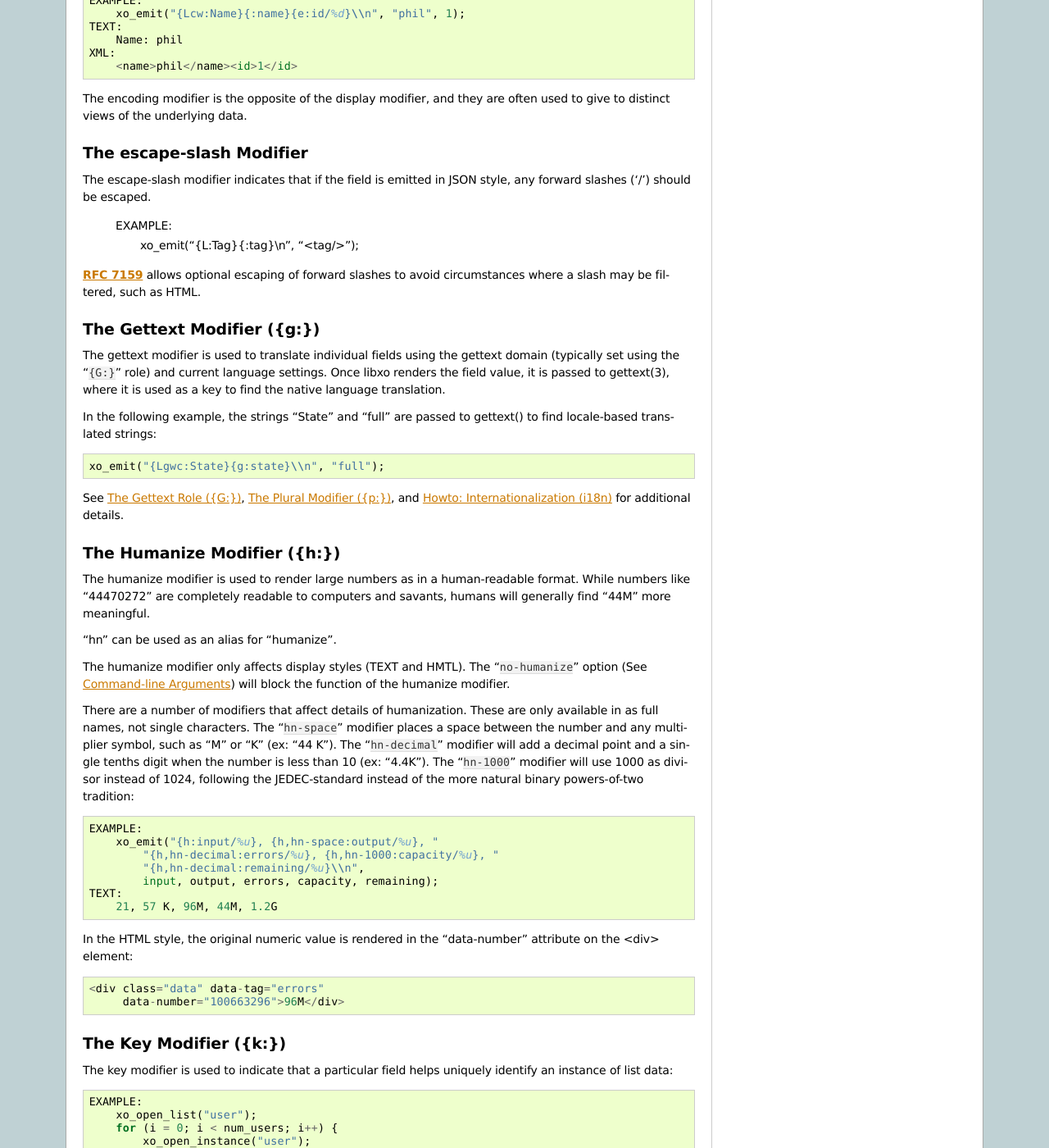
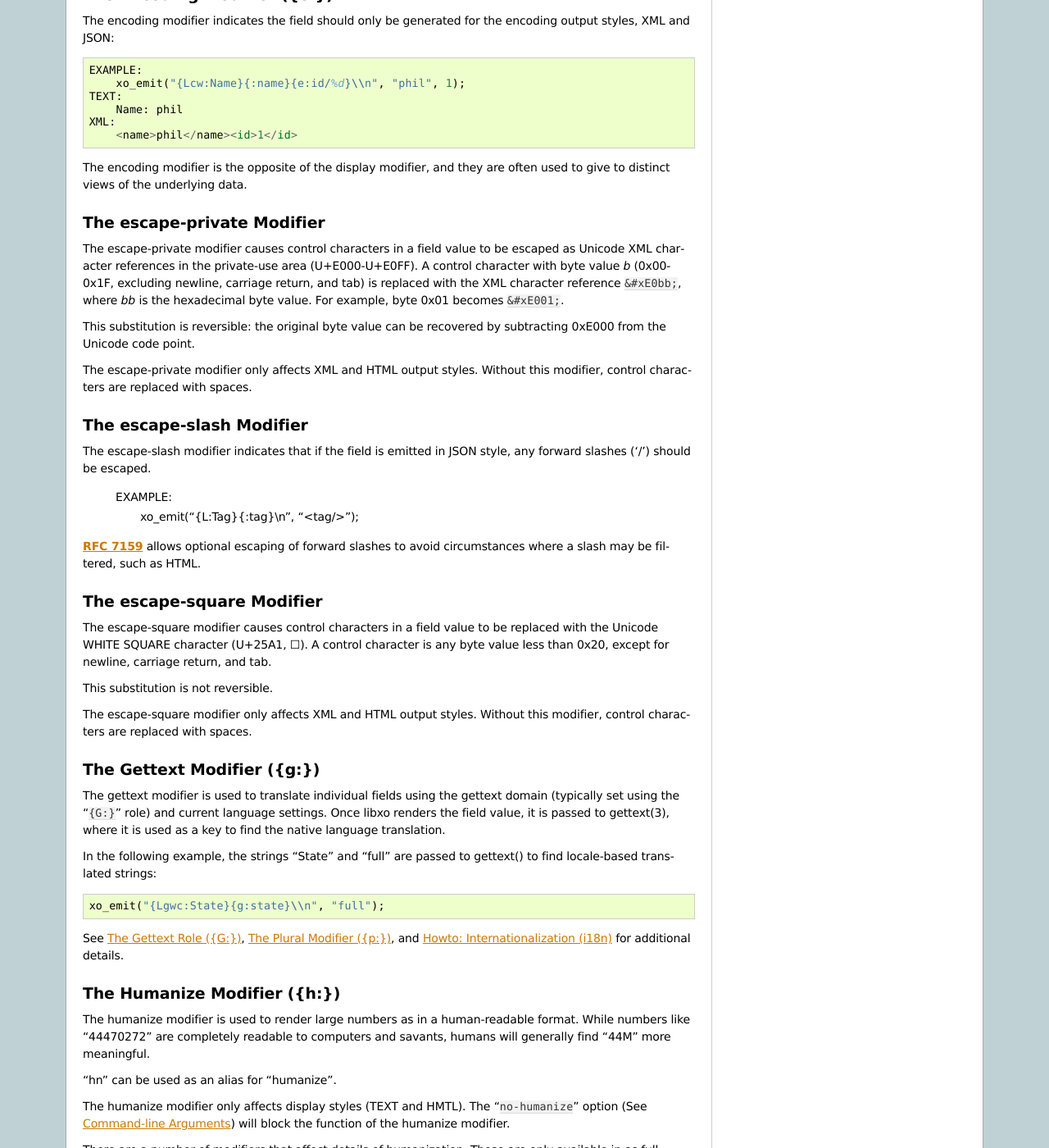
Before and after one commit to Juniper/libxo, a Sphinx documentation site: the page built from doc/field-modifiers.rst, in a window 1280 px wide and 1400 px high, scrolled down 1968 px. Shown: the whole window at 82% size. Built offline with Sphinx 7.4.7, drawn with Linux system fonts in a browser that asks for light colours; some of the changed text lies outside the part shown.

Commit message:
add escape-square and escape-square docs

```diff
--- a/doc/field-modifiers.rst
+++ b/doc/field-modifiers.rst
@@ -15,7 +15,9 @@ particular output styles:
    c   colon           A colon (":") is appended after the label
    d   display         Only emit field for display styles (text/HTML)
    e   encoding        Only emit for encoding styles (XML/JSON)
+  \    escape-private  Escape control chars as Unicode private-use refs (XML/HTML)
   \    escape-slash    Escape forward slashes (JSON)
+  \    escape-square   Escape control chars as U+25A1 WHITE SQUARE (XML/HTML)
    g   gettext         Call gettext on field's render content
    h   humanize (hn)   Format large numbers in human-readable style
   \    hn-space        Humanize: Place space between numeric and unit
@@ -126,6 +128,25 @@ the encoding output styles, XML and JSON::
 The encoding modifier is the opposite of the display modifier, and
 they are often used to give to distinct views of the underlying data.
 
+The escape-private Modifier
+++++++++++++++++++++++++++++
+
+.. index:: Field Modifiers; escape-private
+
+The escape-private modifier causes control characters in a field value
+to be escaped as Unicode XML character references in the private-use
+area (U+E000\-U+E0FF).
+A control character with byte value *b* (0x00\-0x1F, excluding
+newline, carriage return, and tab) is replaced with the XML character
+reference ``&#xE0bb;``, where *bb* is the hexadecimal byte value.
+For example, byte 0x01 becomes ``&#xE001;``.
+
+This substitution is reversible: the original byte value can be
+recovered by subtracting 0xE000 from the Unicode code point.
+
+The escape-private modifier only affects XML and HTML output styles.
+Without this modifier, control characters are replaced with spaces.
+
 The escape-slash Modifier
 ++++++++++++++++++++++++++++
 
@@ -139,6 +160,21 @@ JSON style, any forward slashes ('/') should be escaped.
 
 :RFC:`7159` allows optional escaping of forward slashes to avoid
 circumstances where a slash may be filtered, such as HTML.
+
+The escape-square Modifier
+++++++++++++++++++++++++++++
+
+.. index:: Field Modifiers; escape-square
+
+The escape-square modifier causes control characters in a field value
+to be replaced with the Unicode WHITE SQUARE character (U+25A1, \☐).
+A control character is any byte value less than 0x20, except for
+newline, carriage return, and tab.
+
+This substitution is not reversible.
+
+The escape-square modifier only affects XML and HTML output styles.
+Without this modifier, control characters are replaced with spaces.
 
 .. index:: Field Modifiers; Gettext
 .. _gettext-modifier:
```
